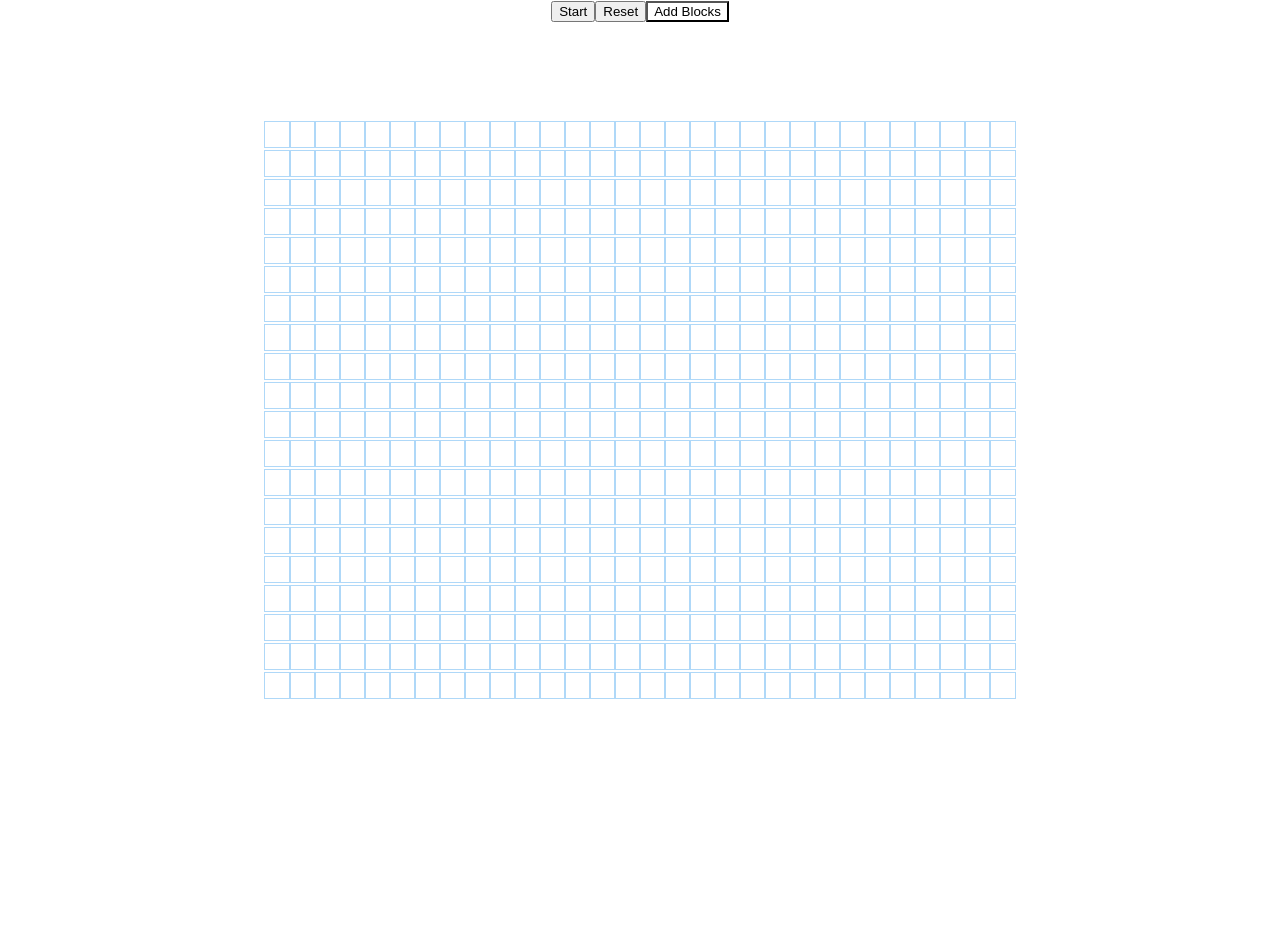
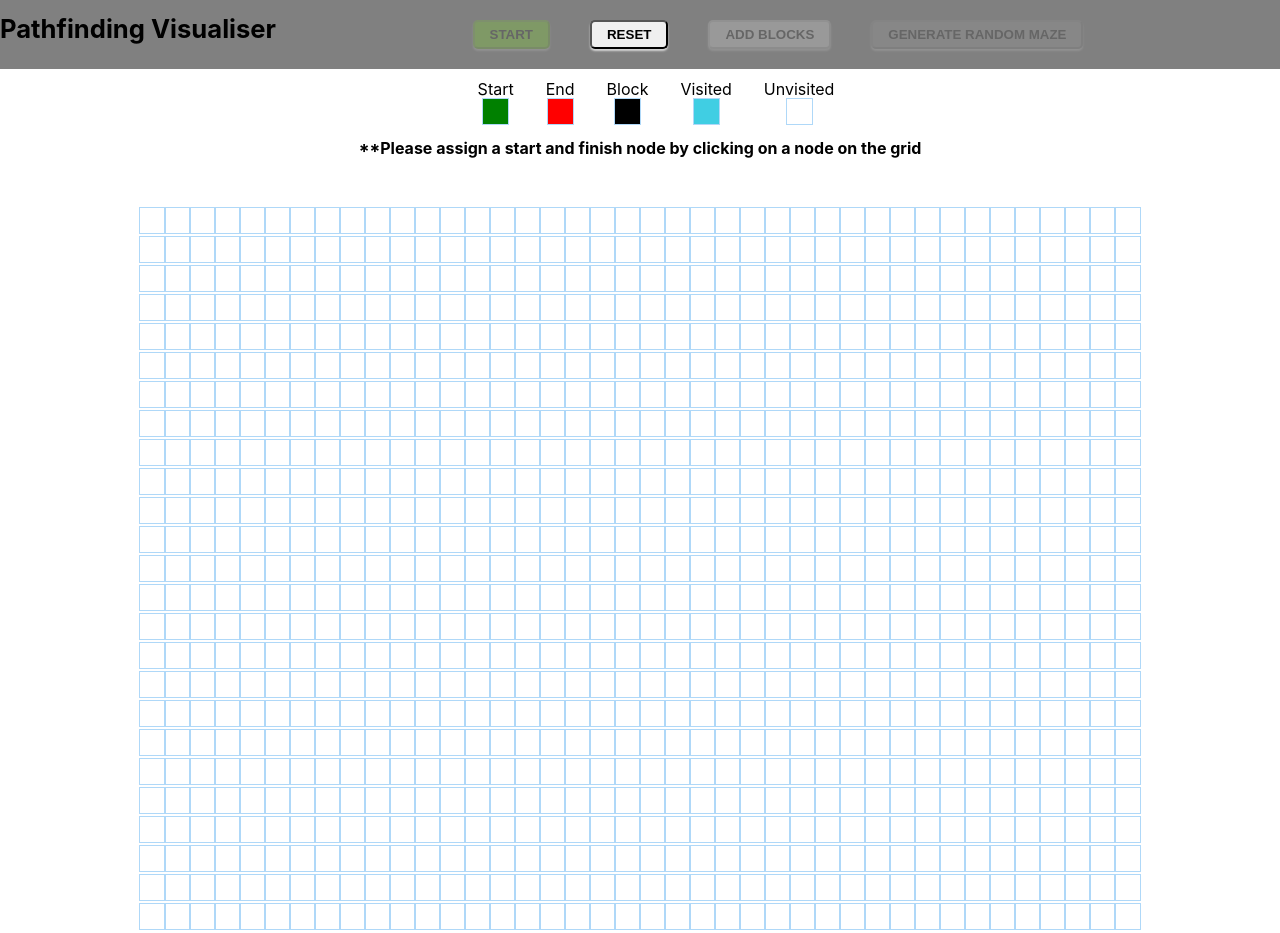
Before and after one commit to matthewqian1/pathfinding-visualiser, a React (Create React App) app: page / in a window 1280 px wide. Before the commit the page ends 800 px from the top, so only its background shows below. Built offline with nearby package versions, Linux system fonts and the light colour scheme.

Commit message:
add legend and formatting improvements

```diff
--- a/src/components/Node.jsx
+++ b/src/components/Node.jsx
@@ -10,7 +10,7 @@ export default class Node extends Component {
     render() {
         const {isBlock, isStart, isFinish, isVisited, shortestPath} = this.props;
         const extraClassName = isBlock ? 'node-block' : isFinish ? 'node-finish': isStart ? 'node-start': shortestPath ? 'node-shortest-path' : isVisited ? 'node-visited' : '';
-        const classes = `node ${extraClassName}`
+        const classes = `node ${extraClassName}`;
         return <div className={classes}></div>
     }
 }
--- /dev/null
+++ b/src/components/NodeLegend.css
@@ -0,0 +1,10 @@
+.legend{
+  margin: auto;
+  width: 50%;
+  padding: 10px;
+}
+
+.legendComponent{
+    display: inline-block;
+    padding-left: 5%;
+}
--- /dev/null
+++ b/src/components/NodeLegend.jsx
@@ -0,0 +1,35 @@
+import './NodeLegend.css';
+import { Component } from "react";
+import Node from './Node';
+
+export default class NodeLegend extends Component {
+    constructor(props) {
+        super(props);
+        this.state = {};
+    }
+
+    getSingleLegend(name, isStart, isFinish, isBlock, isVisited) {
+        const node = <Node
+        isBlock={isBlock}
+        isStart={isStart}
+        isFinish={isFinish}
+        isVisited={isVisited}
+        shortestPath={false}
+        ></Node>
+        return <div className='legendComponent'>
+            <div>{name}</div>
+            {node}
+        </div>
+    }
+
+    render() {
+
+        return <div className='legend'>
+            {this.getSingleLegend('Start', true, false, false, false)}
+            {this.getSingleLegend('End', false, true, false, false)}
+            {this.getSingleLegend('Block', false, false, true, false)}
+            {this.getSingleLegend('Visited', false, false, false, true)}
+            {this.getSingleLegend('Unvisited', false, false, false, false)}
+        </div>
+    }
+}
--- a/src/components/Visualiser.css
+++ b/src/components/Visualiser.css
@@ -1,11 +1,60 @@
 .grid {
-    margin: 100px 0 0;
+    margin: 50px 0 0;
   }
 
 .blockButtonOn {
-  background-color: green;
+  background-color: darkgray;
 }
 
 .blockButtonOff {
   background-color: white;
 }
+
+.startButton {
+  background-color: lawngreen;
+  &:hover {
+    background-color: green;
+  }
+}
+
+button {
+  background-color: "#3f51b5";
+  font-weight: bold;
+  color: black;
+  padding: 5px 15px;
+  border-radius: 5px;
+  outline: 0;
+  text-transform: uppercase;
+  margin: 20px;
+  cursor: pointer;
+  box-shadow: 0px 2px 2px lightgray;
+  transition: ease background-color 250ms;
+  &:hover {
+    background-color: darkgrey;
+  }
+}
+
+button:disabled,
+button[disabled]{
+  opacity: 0.2;
+}
+
+.disabledButton {
+  opacity: 0.2;
+  cursor: not-allowed;
+}
+
+.controlBar {
+  background-color: grey;
+}
+
+.prompt {
+  font-weight: bold;
+}
+
+.title {
+  float: left;
+  padding-top: 1%;
+  font-size: 160%;
+  font-weight: bold;
+}
--- a/src/components/Visualiser.jsx
+++ b/src/components/Visualiser.jsx
@@ -1,5 +1,6 @@
 import { Component } from "react";
 import Node from "./Node";
+import NodeLegend from "./NodeLegend";
 import PriorityQueue from "./PriorityQueue";
 import './Visualiser.css';
 
@@ -9,12 +10,13 @@ export default class Visualiser extends Component {
         super(props);
         this.state = {
             nodes: [],
-            numRows: 20,
-            numCols: 30,
+            numRows: 25,
+            numCols: 40,
             start: [],
             finish: [],
             addBlockMode: false,
-            addBlockLive: false
+            addBlockLive: false,
+            algorithmInProgress: false,
         };
     }
 
@@ -59,15 +61,20 @@ export default class Visualiser extends Component {
     djikstras = async(state) => {
         const delay = (ms) => new Promise((resolve, reject) => setTimeout(resolve, ms));
         const {start, finish, nodes} = state;
+        this.setState({algorithmInProgress: true});
         var queue = new PriorityQueue();
 
         queue.enqueue([nodes[start[0]][start[1]], 0]);
         while (!queue.isEmpty()) {
-            await delay(10);
+            await delay(1);
             this.setState({nodes});
             const currentNode = queue.dequeue();
-            if (currentNode.isVisited || currentNode.isBlock || currentNode.isFinish) {
+            if (currentNode.isVisited || currentNode.isBlock ) {
                 continue;
+            }
+
+            if (currentNode.isFinish) {
+                break;
             }
             currentNode.isVisited = true;
             const dist = currentNode.distance + 1;
@@ -85,6 +92,7 @@ export default class Visualiser extends Component {
         console.log('done djikstras');
         this.buildPath(nodes[finish[0]][finish[1]], nodes);
         console.log('done build path');
+        this.setState({algorithmInProgress: false});
 
 
     }
@@ -142,6 +150,9 @@ export default class Visualiser extends Component {
             node.distance = 0;
             console.log(`start has been set to [${start[0]}][${start[1]}]`);
         } else if (finish.length !== 2) {
+            if (start[0] === x && start[1] === y) {
+                return;
+            }
             finish = [x, y];
             node.isFinish = true;
             console.log(`finish has been set to [${finish[0]}][${finish[1]}]`);
@@ -173,14 +184,58 @@ export default class Visualiser extends Component {
         this.setState({nodes});
     }
 
+    getRandomInt(max) {
+        return Math.floor(Math.random() * max);
+    }
+
+    generateRandomMaze() {
+        var {numRows, numCols, nodes} = this.state;
+        for (let i = 0; i < numRows; i++) {
+            for (let j = 0; j < numCols; j++) {
+                let node = nodes[i][j];
+                if (node.isStart || node.isFinish) {
+                    continue;
+                }
+                if (this.getRandomInt(4) === 1) {
+                    node.isBlock = true;
+                    nodes[i][j] = node;
+                }
+            }
+        }
+        this.setState({nodes});
+    }
+
+    generateUserPrompt(start, finish, addBlockMode, algorithmInProgress) {
+        if (start.length === 0 || finish.length === 0) {
+            return '**Please assign a start and finish node by clicking on a node on the grid';
+        }
+
+        if (addBlockMode) {
+            return '**Add block mode on - clicking/dragging on the grid will convert nodes to a block';
+        }
+
+        if (algorithmInProgress) {
+            return '**Algorithm visualisation in progress';
+        }
+
+        return '';
+    }
+
     render() {
-        const {nodes, addBlockMode} = this.state;
+        const {nodes, start, finish, addBlockMode, algorithmInProgress} = this.state;
         let blockButton =  addBlockMode ? "blockButtonOn" : "blockButtonOff";
+        let prompt = this.generateUserPrompt(start, finish, addBlockMode, algorithmInProgress);
         return (
             <div>
-                <button onClick={() => this.djikstras(this.state)}>Start</button>
-                <button onClick={() => this.reset()}>Reset</button>
-                <button className={blockButton} onClick={() => this.toggleBlockButton()}>Add Blocks</button>
+                <div className="controlBar">
+                <div className="title">Pathfinding Visualiser</div>
+                <button className="startButton" onClick={() => this.djikstras(this.state)} disabled={algorithmInProgress || start.length === 0 || finish.length === 0}>Start</button>
+                <button onClick={() => this.reset()} disabled={algorithmInProgress}>Reset</button>
+                <button className={blockButton} onClick={() => this.toggleBlockButton()} disabled={algorithmInProgress || start.length === 0 || finish.length === 0}>Add Blocks</button>
+                <button onClick={() => this.generateRandomMaze()} disabled={algorithmInProgress || start.length === 0 || finish.length === 0}>Generate Random Maze</button>
+            </div>
+            <NodeLegend></NodeLegend>
+            <div className="prompt">{prompt}</div>
             <div className="grid">
                 {nodes.map((row, rowIdx) => {
                     return <div key={rowIdx}>
```
Also changed, not shown: src/components/Grid.jsx (deleted, +0 -30 lines), src/components/Grid.css (deleted).
